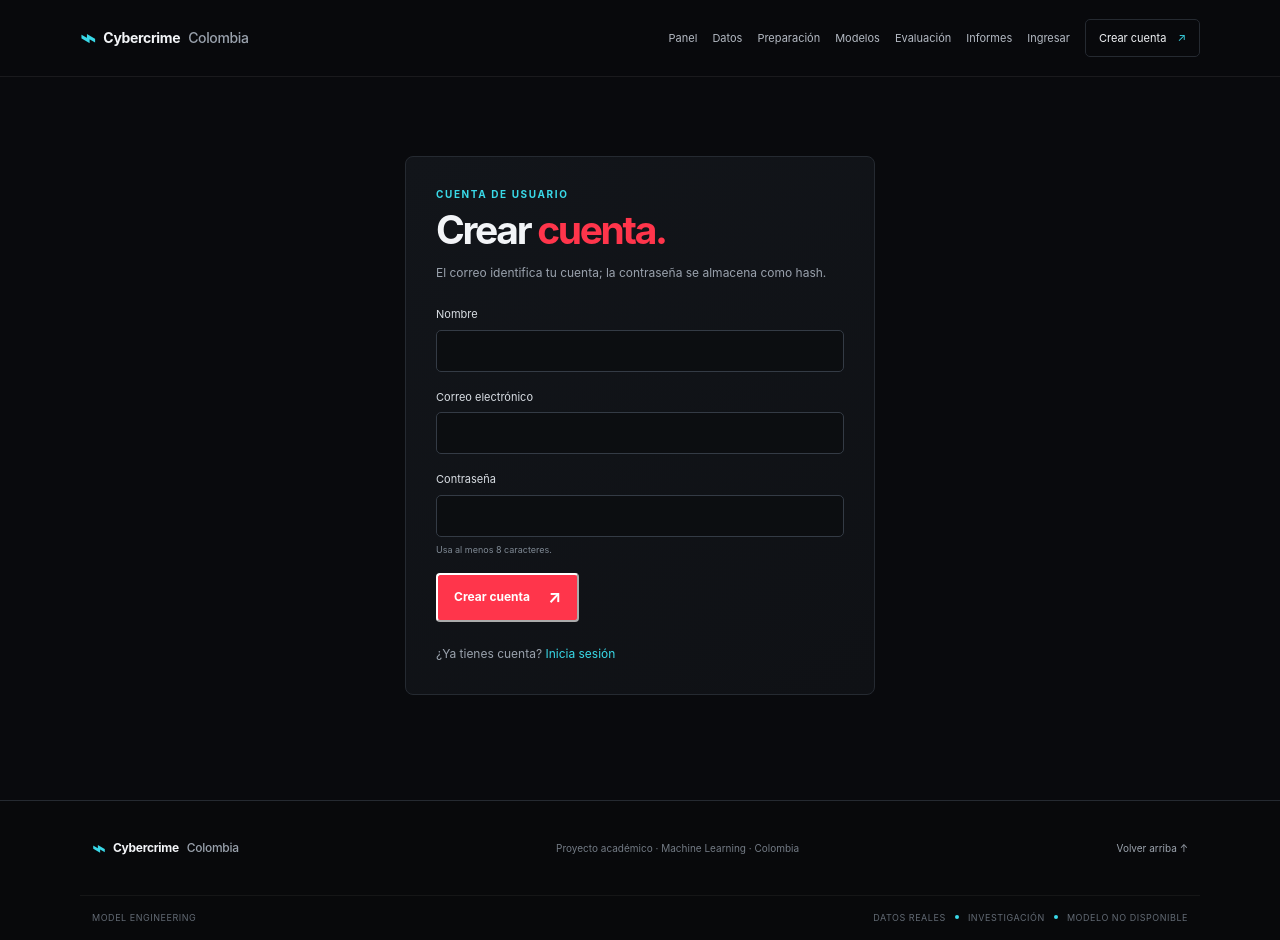
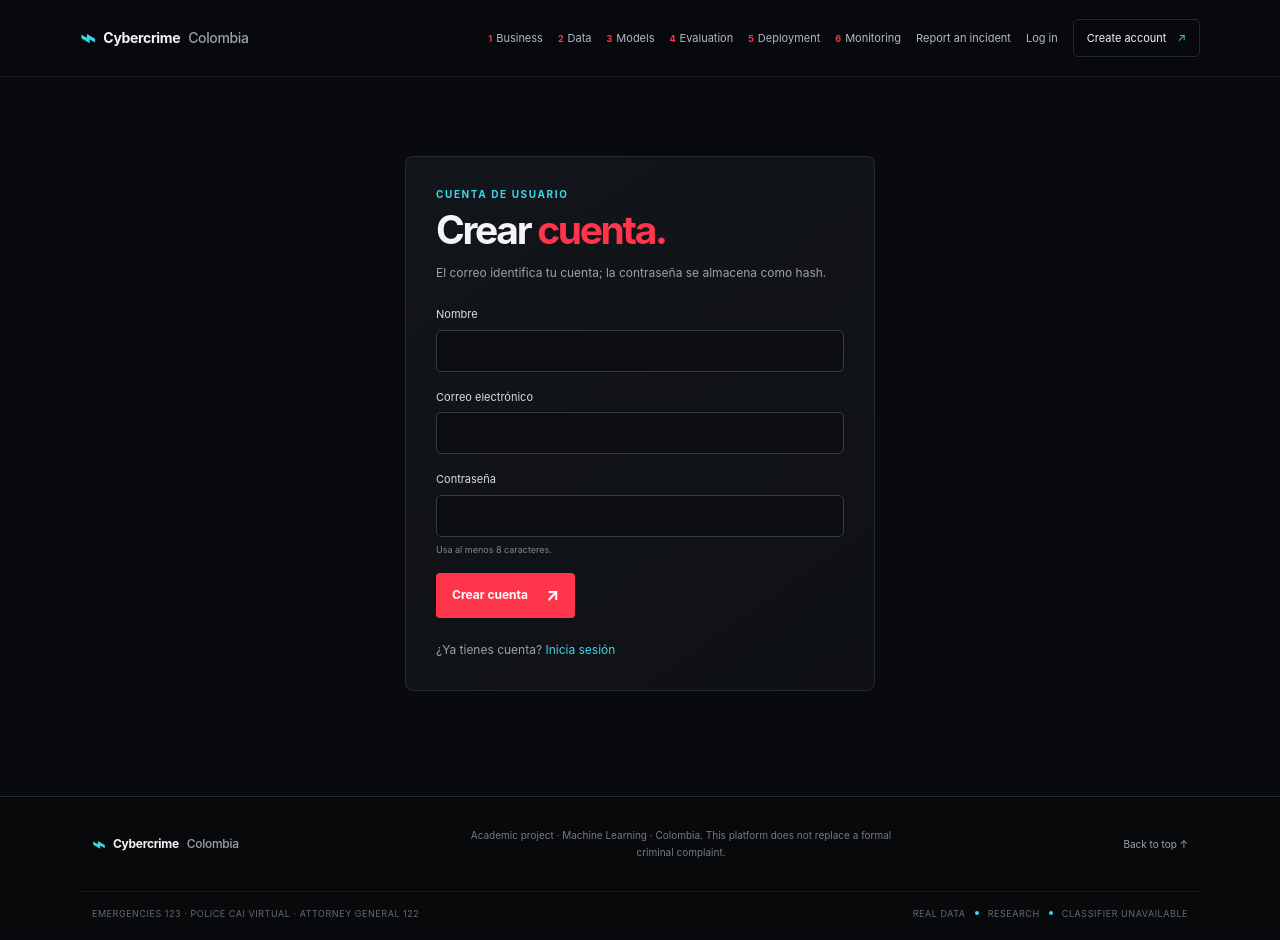
Before and after one commit to nedama12/Cybercrime-ML-Colombia, a Flask app: page /register in a window 1280 px wide. After the commit the page ends 917 px from the top, so only its background shows below. Run offline with Flask 3, Linux system fonts and the light colour scheme; data that the repository does not hold is empty.

Commit message:
Add shared English layout, collapsible sections and error page

```diff
--- /dev/null
+++ b/static/css/report.css
@@ -0,0 +1,199 @@
+/* Incident reporting flow, collapsible sections and shared UI pieces. */
+.skip-link { position: absolute; left: -999px; top: 8px; z-index: 50; padding: 8px 12px; border-radius: 4px; background: var(--cyan); color: #04181b; font-size: 12px; }
+.skip-link:focus { left: 12px; }
+.portal-nav-links a[aria-current="page"] { color: var(--cyan); }
+:focus-visible { outline: 2px solid var(--cyan); outline-offset: 2px; }
+
+/* Collapsible sections */
+.fold { margin: 12px 0; border: 1px solid var(--border); border-radius: 8px; background: linear-gradient(145deg, #12151a, #0f1115); }
+.fold > summary { display: flex; align-items: center; justify-content: space-between; gap: 16px; padding: 17px 21px; cursor: pointer; list-style: none; font-size: 16px; font-weight: 600; letter-spacing: -.01em; }
+.fold > summary::-webkit-details-marker { display: none; }
+.fold > summary small { display: block; margin-bottom: 3px; color: var(--cyan); font-size: 10px; font-weight: 700; letter-spacing: .14em; text-transform: uppercase; }
+.fold > summary i { flex: 0 0 auto; display: grid; place-items: center; width: 26px; height: 26px; border: 1px solid #343b45; border-radius: 50%; color: var(--cyan); font-style: normal; font-size: 16px; transition: transform .2s ease, border-color .2s ease; }
+.fold > summary:hover i { border-color: var(--cyan); }
+.fold[open] > summary i { transform: rotate(45deg); }
+.fold-body { padding: 0 21px 20px; color: #adb5bf; font-size: 13px; }
+.fold-body > :first-child { margin-top: 0; }
+.fold-body p, .fold-body li { color: #adb5bf; font-size: 13px; }
+.fold-body .portal-panel { margin: 12px 0 0; }
+.lead { max-width: 700px; color: #c3c9d0; font-size: 15px; font-weight: 400; }
+
+/* Report intro */
+.intro-grid { display: grid; grid-template-columns: 1.15fr .85fr; gap: 22px; align-items: start; }
+.step-list { display: grid; gap: 10px; margin: 22px 0 26px; padding: 0; list-style: none; counter-reset: step; }
+.step-list li { display: grid; grid-template-columns: 34px 1fr; gap: 12px; align-items: start; padding: 14px 16px; border: 1px solid var(--border); border-radius: 8px; background: #0f1115; counter-increment: step; }
+.step-list li::before { content: counter(step); display: grid; place-items: center; width: 30px; height: 30px; border-radius: 50%; background: rgba(57,217,232,.12); color: var(--cyan); font-size: 13px; font-weight: 700; }
+.step-list strong { display: block; color: var(--text); font-size: 14px; }
+.step-list span { color: var(--muted); font-size: 12px; }
+.time-pill { display: inline-flex; align-items: center; gap: 8px; padding: 6px 11px; border: 1px solid rgba(57,217,232,.35); border-radius: 99px; color: var(--cyan); font-size: 12px; }
+.checklist { margin: 0; padding-left: 0; list-style: none; }
+.checklist li { position: relative; padding-left: 22px; }
+.checklist li::before { content: "✓"; position: absolute; left: 0; color: var(--cyan); }
+.button-secondary { border: 1px solid #343b45; color: var(--text); background: transparent; }
+.button-secondary:hover { border-color: var(--cyan); box-shadow: none; }
+.actions-row { display: flex; flex-wrap: wrap; align-items: center; gap: 14px; }
+
+/* Report form (stepper) */
+.report-shell { max-width: 760px; }
+.step-progress { display: flex; gap: 6px; margin: 4px 0 6px; }
+.step-progress span { flex: 1; height: 4px; border-radius: 4px; background: #262c34; transition: background .2s ease; }
+.step-progress span.done { background: var(--cyan); }
+.step-progress-label { display: flex; justify-content: space-between; color: var(--muted); font-size: 11px; }
+.report-step { margin: 18px 0 0; padding: 24px; border: 1px solid var(--border); border-radius: 10px; background: linear-gradient(145deg, #12151a, #0f1115); }
+.report-step h2 { margin-bottom: 4px; font-size: 22px; }
+.report-step > p.hint { margin-bottom: 18px; color: var(--muted); font-size: 12px; }
+.js .report-step[hidden] { display: none; }
+.question { margin: 0 0 20px; padding: 0; border: 0; }
+.question legend, .question > label { display: block; margin-bottom: 8px; color: #e1e5ea; font-size: 13px; font-weight: 600; }
+.question legend small, .question > label small { color: var(--muted); font-weight: 400; }
+.question input[type=date], .question input[type=text], .question select, .question textarea { width: 100%; min-height: 46px; padding: 10px 12px; border: 1px solid #343b45; border-radius: 6px; outline: none; background: #0c0e11; color: var(--text); font: inherit; font-size: 14px; }
+.question textarea { min-height: 120px; resize: vertical; line-height: 1.5; }
+.question input:focus, .question select:focus, .question textarea:focus { border-color: var(--cyan); box-shadow: 0 0 0 2px rgba(57,217,232,.14); }
+.two-fields { display: grid; grid-template-columns: 1fr 1fr; gap: 14px; }
+.choice-grid { display: grid; grid-template-columns: repeat(auto-fill, minmax(190px, 1fr)); gap: 9px; }
+.choice { position: relative; display: block; cursor: pointer; }
+.choice input { position: absolute; opacity: 0; pointer-events: none; }
+.choice span { display: flex; align-items: center; gap: 10px; min-height: 50px; padding: 11px 13px; border: 1px solid #343b45; border-radius: 7px; background: #0c0e11; color: #d6dbe1; font-size: 13px; transition: border-color .15s ease, background .15s ease; }
+.choice span::before { content: ""; flex: 0 0 auto; width: 16px; height: 16px; border: 1px solid #56606c; border-radius: 50%; }
+.choice input[type=checkbox] + span::before { border-radius: 4px; }
+.choice:hover span { border-color: #5d6b78; }
+.choice input:checked + span { border-color: var(--cyan); background: rgba(57,217,232,.08); }
+.choice input:checked + span::before { border-color: var(--cyan); background: var(--cyan); box-shadow: inset 0 0 0 3px #0c0e11; }
+.choice input:focus-visible + span { outline: 2px solid var(--cyan); outline-offset: 2px; }
+.examples { display: flex; flex-wrap: wrap; gap: 6px; margin-top: 8px; }
+.examples button { padding: 5px 9px; border: 1px dashed #3b4450; border-radius: 99px; background: transparent; color: #9aa4ae; font: inherit; font-size: 11px; cursor: pointer; }
+.examples button:hover { border-color: var(--cyan); color: var(--cyan); }
+.char-count { float: right; color: var(--muted); font-size: 11px; font-weight: 400; }
+.consent { display: flex; gap: 10px; align-items: flex-start; padding: 12px 14px; border: 1px solid #2c333c; border-radius: 7px; background: #0c0e11; color: #b9c0c8; font-size: 12px; cursor: pointer; }
+.consent input { margin-top: 3px; accent-color: var(--cyan); }
+.step-nav { display: flex; justify-content: space-between; gap: 12px; margin-top: 8px; }
+.step-nav .spacer { flex: 1; }
+button.button { border: 0; font-family: inherit; cursor: pointer; }
+button.button-secondary { border: 1px solid #343b45; }
+.privacy-note { margin-top: 14px; color: #7f8994; font-size: 11px; }
+.form-errors { margin: 16px 0; }
+.form-errors ul { margin: 6px 0 0; padding-left: 18px; }
+
+/* Submitted page */
+.success-hero { display: grid; grid-template-columns: 64px 1fr; gap: 20px; align-items: start; margin-bottom: 26px; }
+.success-mark { display: grid; place-items: center; width: 60px; height: 60px; border: 1px solid rgba(57,217,232,.5); border-radius: 50%; background: rgba(57,217,232,.08); color: var(--cyan); font-size: 28px; }
+.success-hero h1 { margin-bottom: 8px; font-size: clamp(34px, 4.5vw, 52px); }
+.ref { display: inline-block; padding: 4px 10px; border: 1px solid #343b45; border-radius: 5px; background: #0c0e11; color: var(--text); font-family: ui-monospace, Consolas, monospace; font-size: 13px; }
+.result-card { padding: 24px; border: 1px solid rgba(57,217,232,.38); border-radius: 10px; background: linear-gradient(130deg, #102024, #11151a); }
+.result-card h2 { margin-bottom: 6px; color: var(--cyan); font-size: 28px; }
+.confidence { display: flex; align-items: center; gap: 12px; margin: 14px 0 6px; }
+.confidence .bar { flex: 1; height: 8px; overflow: hidden; border-radius: 8px; background: #233037; }
+.confidence .bar i { display: block; height: 100%; border-radius: 8px; background: var(--cyan); }
+.confidence strong { min-width: 48px; color: var(--text); font-size: 18px; text-align: right; }
+.result-meta { color: #8f9aa5; font-size: 11px; }
+.feedback-row { display: flex; flex-wrap: wrap; align-items: center; gap: 10px; margin-top: 16px; padding-top: 14px; border-top: 1px solid #24323a; color: #c7ced5; font-size: 13px; }
+.feedback-row form { display: inline; }
+.chip-button { padding: 7px 14px; border: 1px solid #3a4652; border-radius: 99px; background: transparent; color: var(--text); font: inherit; font-size: 12px; cursor: pointer; }
+.chip-button:hover { border-color: var(--cyan); color: var(--cyan); }
+.impact-number { margin: 4px 0; color: var(--text); font-size: 38px; font-weight: 650; letter-spacing: -.03em; }
+.timeline { margin: 6px 0 0; padding: 0; list-style: none; }
+.timeline li { position: relative; padding: 0 0 18px 30px; }
+.timeline li::before { content: ""; position: absolute; left: 7px; top: 18px; bottom: -2px; width: 1px; background: #2d353f; }
+.timeline li:last-child::before { display: none; }
+.timeline li::after { content: ""; position: absolute; left: 0; top: 4px; width: 15px; height: 15px; border: 1px solid #4b5561; border-radius: 50%; background: #0f1115; }
+.timeline li.done::after { border-color: var(--cyan); background: var(--cyan); box-shadow: inset 0 0 0 3px #0f1115; }
+.timeline strong { display: block; color: var(--text); font-size: 13px; }
+.timeline span { color: var(--muted); font-size: 12px; }
+.contact-grid { display: grid; grid-template-columns: repeat(2, minmax(0, 1fr)); gap: 10px; margin-top: 10px; }
+.contact { display: block; padding: 14px 15px; border: 1px solid var(--border); border-radius: 8px; background: #0c0e11; }
+.contact strong { display: block; color: var(--text); font-size: 14px; }
+.contact b { display: block; margin: 2px 0; color: var(--cyan); font-size: 18px; }
+.contact span { color: var(--muted); font-size: 11px; }
+a.contact:hover { border-color: rgba(57,217,232,.45); }
+.summary-list { display: grid; grid-template-columns: 170px 1fr; gap: 6px 14px; margin: 0; font-size: 13px; }
+.summary-list dt { color: var(--muted); }
+.summary-list dd { margin: 0; color: #d6dbe1; overflow-wrap: anywhere; }
+
+/* Lists and review */
+.status-badge { display: inline-block; padding: 3px 9px; border-radius: 99px; font-size: 10px; font-weight: 700; letter-spacing: .04em; white-space: nowrap; }
+.status-received { background: rgba(255,193,7,.12); color: #ffd36a; }
+.status-in_review { background: rgba(57,217,232,.12); color: var(--cyan); }
+.status-closed { background: rgba(120,220,140,.12); color: #8fe3a2; }
+.report-row { display: grid; grid-template-columns: 1fr auto; gap: 12px; align-items: center; padding: 16px 18px; border: 1px solid var(--border); border-radius: 8px; background: #0f1115; margin: 10px 0; }
+.report-row h3 { margin: 0 0 3px; font-size: 16px; }
+.report-row p { margin: 0; color: var(--muted); font-size: 12px; }
+.review-form { display: grid; grid-template-columns: 150px 210px 1fr auto; gap: 8px; align-items: center; margin-top: 12px; }
+.review-form select, .review-form input { min-height: 38px; padding: 6px 9px; border: 1px solid #343b45; border-radius: 5px; background: #0c0e11; color: var(--text); font: inherit; font-size: 12px; }
+.filter-tabs { display: flex; flex-wrap: wrap; gap: 6px; margin: 8px 0 14px; }
+.filter-tabs a { padding: 6px 12px; border: 1px solid #343b45; border-radius: 99px; color: #b7bfc8; font-size: 12px; }
+.filter-tabs a[aria-current="true"] { border-color: var(--cyan); color: var(--cyan); }
+.quote { margin: 10px 0 0; padding: 10px 12px; border-left: 2px solid #3b4450; background: #0c0e11; color: #c9d0d7; font-size: 13px; }
+.tag { display: inline-block; margin: 2px 4px 2px 0; padding: 2px 8px; border: 1px solid #343b45; border-radius: 99px; color: #aeb7c1; font-size: 10px; }
+.cta-band { display: flex; flex-wrap: wrap; align-items: center; justify-content: space-between; gap: 18px; padding: 26px; border: 1px solid rgba(255,53,75,.35); border-radius: 10px; background: linear-gradient(120deg, #1c1114, #111317); }
+.cta-band h2 { margin: 0 0 4px; font-size: 24px; }
+.cta-band p { margin: 0; color: #b6bdc5; font-size: 13px; }
+
+@media (max-width: 800px) {
+  .intro-grid { grid-template-columns: 1fr; }
+  .review-form { grid-template-columns: 1fr 1fr; }
+  .review-form input { grid-column: 1 / -1; }
+}
+@media (max-width: 560px) {
+  .two-fields, .contact-grid { grid-template-columns: 1fr; }
+  .success-hero { grid-template-columns: 1fr; }
+  .summary-list { grid-template-columns: 1fr; }
+  .summary-list dd { margin-bottom: 8px; }
+  .report-step { padding: 18px; }
+  .report-row { grid-template-columns: 1fr; }
+}
+@media print {
+  .site-header, .site-footer, .no-print, .skip-link, .portal-flashes { display: none !important; }
+  body { background: #fff; color: #000; }
+  .portal-panel, .result-card, .fold { border-color: #999; background: #fff; }
+  .fold:not([open]) { display: none; }
+  * { color: #000 !important; }
+}
+
+/* Authentication */
+.password-wrap { position: relative; }
+.password-wrap input { padding-right: 64px; }
+.show-password { position: absolute; top: 50%; right: 6px; transform: translateY(-50%); padding: 5px 9px; border: 1px solid #343b45; border-radius: 4px; background: #14181d; color: #aeb7c1; font: inherit; font-size: 11px; cursor: pointer; }
+.show-password:hover { border-color: var(--cyan); color: var(--cyan); }
+.auth-context { margin: 14px 0 0; padding: 12px 14px; border: 1px solid rgba(57,217,232,.35); border-radius: 6px; background: #102024; color: #c3e9ec; font-size: 12px; }
+.auth-context strong { color: var(--cyan); }
+.auth-panel button[disabled] { opacity: .6; cursor: progress; }
+.portal-alert.info { border-color: rgba(57,217,232,.4); }
+.step-list li.account-step::before { content: "✓"; background: rgba(255,53,75,.14); color: var(--red); }
+.step-list li.account-step { counter-increment: none; }
+
+/* Password strength meter */
+.strength { margin-top: 8px; }
+.strength-bars { display: grid; grid-template-columns: repeat(4, 1fr); gap: 4px; }
+.strength-bars i { height: 5px; border-radius: 4px; background: #262c34; transition: background .2s ease; }
+.strength-label { margin: 6px 0 4px !important; color: var(--muted) !important; font-size: 11px !important; }
+.strength-label strong { color: var(--text); }
+.strength-rules { margin: 0; padding: 0; list-style: none; }
+.strength-rules li { position: relative; margin: 2px 0 !important; padding-left: 18px; color: #7f8994 !important; font-size: 11px !important; }
+.strength-rules li::before { content: "○"; position: absolute; left: 0; color: #56606c; }
+.strength-rules li.ok { color: #b9e8c4 !important; }
+.strength-rules li.ok::before { content: "✓"; color: #8fe3a2; }
+.strength-tip { margin: 4px 0 0 !important; color: #6f7883 !important; font-size: 10px !important; }
+.strength.weak .strength-bars i:nth-child(-n+1) { background: #ff596b; }
+.strength.fair .strength-bars i:nth-child(-n+2) { background: #ffb547; }
+.strength.good .strength-bars i:nth-child(-n+3) { background: #39d9e8; }
+.strength.strong .strength-bars i { background: #8fe3a2; }
+.strength.weak strong { color: #ff8f9c; }
+.strength.fair strong { color: #ffc970; }
+.strength.good strong { color: var(--cyan); }
+.strength.strong strong { color: #8fe3a2; }
+
+/* CRISP-ML phase navigation and phase pages */
+.phase-link small { margin-right: 4px; color: var(--red); font-size: 9px; font-weight: 700; }
+.phase-pager { display: flex; justify-content: space-between; gap: 12px; margin-top: 30px; padding-top: 18px; border-top: 1px solid var(--border); font-size: 12px; }
+.phase-pager a { color: var(--cyan); }
+.kv { display: grid; grid-template-columns: 220px 1fr; gap: 6px 16px; margin: 0; font-size: 13px; }
+.kv dt { color: var(--muted); }
+.kv dd { margin: 0; color: #d6dbe1; }
+.criteria td:last-child { font-weight: 600; }
+.pass { color: #8fe3a2; }
+.fail { color: #ff8f9c; }
+.simulated-banner { margin: 0 0 14px; padding: 10px 14px; border: 1px dashed #e0a52b; border-radius: 6px; background: rgba(224,165,43,.08); color: #ffd27a; font-size: 12px; font-weight: 600; letter-spacing: .02em; }
+.figure-img { display: block; width: 100%; max-width: 980px; margin: 10px auto 0; border-radius: 6px; background: #fff; }
+@media (max-width: 1150px) { .portal-nav-links { gap: 10px; font-size: 10px; } }
+@media (max-width: 560px) { .kv { grid-template-columns: 1fr; } .kv dd { margin-bottom: 8px; } }
+.fold-body .impact-number { margin: 4px 0; color: var(--text); font-size: 38px; font-weight: 650; letter-spacing: -.03em; }
--- a/templates/base.html
+++ b/templates/base.html
@@ -1,49 +1,58 @@
 <!doctype html>
-<html lang="es">
+<html lang="en">
 <head>
   <meta charset="utf-8">
   <meta name="viewport" content="width=device-width, initial-scale=1">
-  <meta name="description" content="Plataforma académica de análisis y clasificación de ciberdelitos en Colombia.">
-  <title>{{ page_title or 'Plataforma' }} · {{ project_name }}</title>
+  <meta name="description" content="Report cybercrime incidents in Colombia and get clear next steps, supported by machine learning.">
+  <title>{{ page_title or 'Platform' }} · {{ project_name }}</title>
   <link rel="stylesheet" href="https://cdn.jsdelivr.net/npm/bootstrap@5.3.3/dist/css/bootstrap.min.css">
   <link rel="stylesheet" href="{{ url_for('static', filename='css/style.css') }}">
   <link rel="stylesheet" href="{{ url_for('static', filename='css/portal.css') }}">
+  <link rel="stylesheet" href="{{ url_for('static', filename='css/report.css') }}">
   {% block head %}{% endblock %}
 </head>
 <body class="portal-body">
+  <a class="skip-link" href="#main">Skip to content</a>
   <header class="site-header">
-    <nav class="navbar container portal-navbar" aria-label="Navegación principal">
+    <nav class="navbar container portal-navbar" aria-label="Main navigation">
       <a class="brand" href="{{ url_for('home') }}"><span class="brand-mark" aria-hidden="true">⌁</span> Cybercrime <span>Colombia</span></a>
-      <input class="menu-checkbox" type="checkbox" id="menu-toggle-checkbox" aria-label="Abrir navegación">
-      <label class="menu-toggle" for="menu-toggle-checkbox" aria-label="Abrir navegación"><span></span><span></span><span></span></label>
+      <input class="menu-checkbox" type="checkbox" id="menu-toggle-checkbox" aria-label="Open navigation">
+      <label class="menu-toggle" for="menu-toggle-checkbox" aria-label="Open navigation"><span></span><span></span><span></span></label>
       <div class="nav-links portal-nav-links" id="nav-links">
-        <a href="{{ url_for('dashboard') }}">Panel</a>
-        <a href="{{ url_for('dataset') }}">Datos</a>
-        <a href="{{ url_for('preprocessing') }}">Preparación</a>
-        <a href="{{ url_for('models') }}">Modelos</a>
-        <a href="{{ url_for('evaluation') }}">Evaluación</a>
-        <a href="{{ url_for('reports') }}">Informes</a>
+        {% set here = request.endpoint %}
+        {% for endpoint, number, label in [('business','1','Business'), ('dataset','2','Data'), ('models','3','Models'), ('evaluation','4','Evaluation'), ('deployment','5','Deployment'), ('monitoring','6','Monitoring')] %}
+        <a class="phase-link" href="{{ url_for(endpoint) }}" title="CRISP-ML phase {{ number }}" {% if here == endpoint %}aria-current="page"{% endif %}><small>{{ number }}</small>{{ label }}</a>
+        {% endfor %}
         {% if current_user %}
-          <a href="{{ url_for('history') }}">Mi historial</a>
-          <a class="nav-cta" href="{{ url_for('prediction') }}">Predecir <span aria-hidden="true">↗</span></a>
-          <form class="nav-logout" action="{{ url_for('logout') }}" method="post"><input type="hidden" name="csrf_token" value="{{ csrf_token }}"><button type="submit">Salir · {{ current_user }}</button></form>
+          <a href="{{ url_for('dashboard') }}" {% if here == 'dashboard' %}aria-current="page"{% endif %}>Dashboard</a>
+          {% if is_analyst %}<a href="{{ url_for('review') }}" {% if here == 'review' %}aria-current="page"{% endif %}>Review</a>{% endif %}
+          <a class="nav-cta" href="{{ url_for('report_intro') }}">Report an incident <span aria-hidden="true">↗</span></a>
+          <a href="{{ url_for('account') }}" {% if here == 'account' %}aria-current="page"{% endif %} title="Account security">{{ current_user }}</a>
+          <form class="nav-logout" action="{{ url_for('logout') }}" method="post"><input type="hidden" name="csrf_token" value="{{ csrf_token }}"><button type="submit">Log out</button></form>
         {% else %}
-          <a href="{{ url_for('login') }}">Ingresar</a>
-          <a class="nav-cta" href="{{ url_for('register') }}">Crear cuenta <span aria-hidden="true">↗</span></a>
+          <a href="{{ url_for('report_intro') }}" {% if here == 'report_intro' %}aria-current="page"{% endif %}>Report an incident</a>
+          <a href="{{ url_for('login') }}" {% if here == 'login' %}aria-current="page"{% endif %}>Log in</a>
+          <a class="nav-cta" href="{{ url_for('register') }}">Create account <span aria-hidden="true">↗</span></a>
         {% endif %}
       </div>
     </nav>
   </header>
-  <main class="portal-main">
+  <main class="portal-main" id="main">
     {% with messages = get_flashed_messages(with_categories=true) %}
-      {% if messages %}<div class="container portal-flashes">{% for category, message in messages %}<div class="portal-alert {{ category }}">{{ message }}</div>{% endfor %}</div>{% endif %}
+      {% if messages %}<div class="container portal-flashes">{% for category, message in messages %}<div class="portal-alert {{ category }}" role="status">{{ message }}</div>{% endfor %}</div>{% endif %}
     {% endwith %}
     {% block content %}{% endblock %}
   </main>
   <footer class="site-footer">
-    <div class="container footer-inner"><a class="brand footer-brand" href="{{ url_for('home') }}"><span class="brand-mark">⌁</span> Cybercrime <span>Colombia</span></a><p>Proyecto académico · Machine Learning · Colombia</p><a class="back-top" href="#top">Volver arriba ↑</a></div>
-    <div class="container footer-bottom"><span>Model Engineering</span><span>Datos reales <i class="footer-dot"></i> Investigación <i class="footer-dot"></i> {{ 'Modelo listo' if model_ready else 'Modelo no disponible' }}</span></div>
+    <div class="container footer-inner"><a class="brand footer-brand" href="{{ url_for('home') }}"><span class="brand-mark">⌁</span> Cybercrime <span>Colombia</span></a><p>Academic project · Machine Learning · Colombia. This platform does not replace a formal criminal complaint.</p><a class="back-top" href="#top">Back to top ↑</a></div>
+    <div class="container footer-bottom"><span>Emergencies 123 · Police CAI Virtual · Attorney General 122</span><span>Real data <i class="footer-dot"></i> Research <i class="footer-dot"></i> {{ 'Classifier ready' if model_ready else 'Classifier unavailable' }}</span></div>
   </footer>
   {% block scripts %}{% endblock %}
+  <script>
+  // Open every collapsible section when printing or when the URL ends with #expand.
+  const openAll = () => document.querySelectorAll('details.fold').forEach(d => { d.open = true; });
+  if (location.hash === '#expand') openAll();
+  window.addEventListener('beforeprint', openAll);
+  </script>
 </body>
 </html>
```
Also changed, not shown: templates/_ui.html (added, +20 -0 lines), templates/error.html (added, +7 -0 lines).
